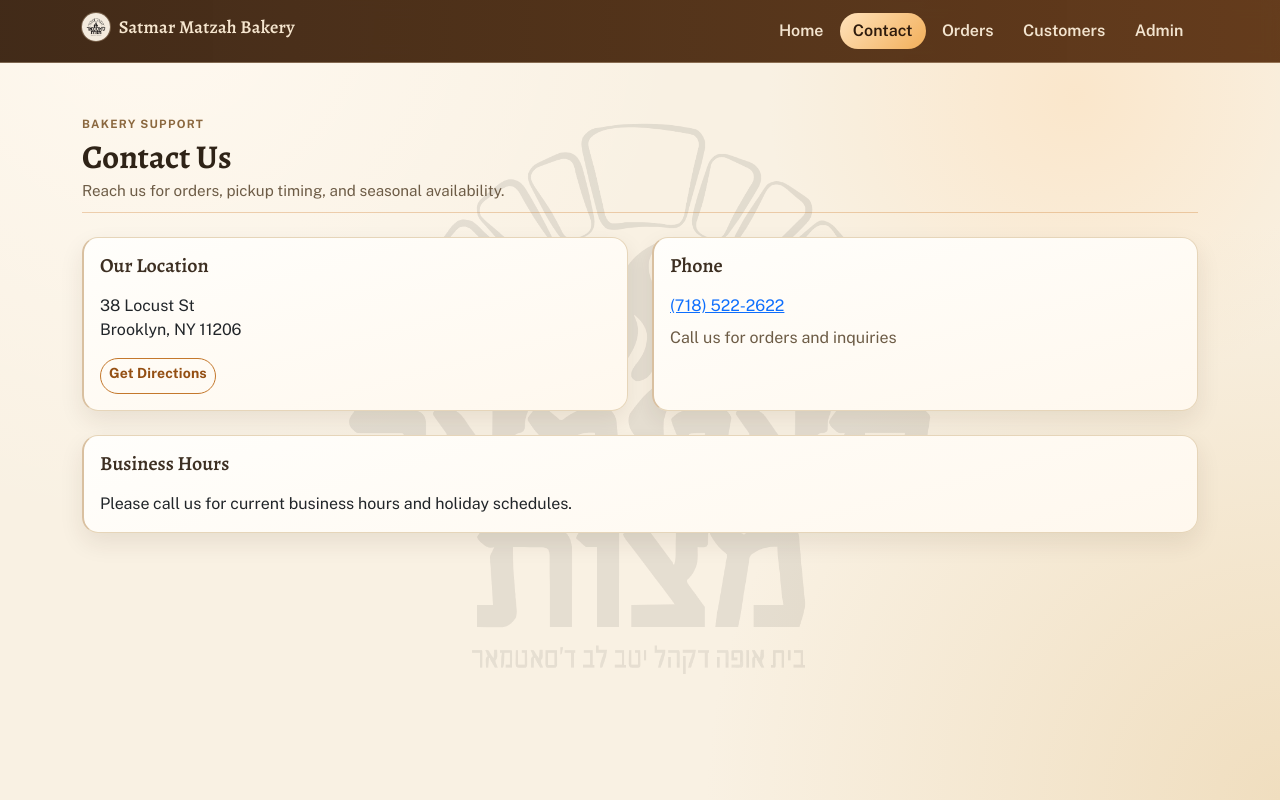
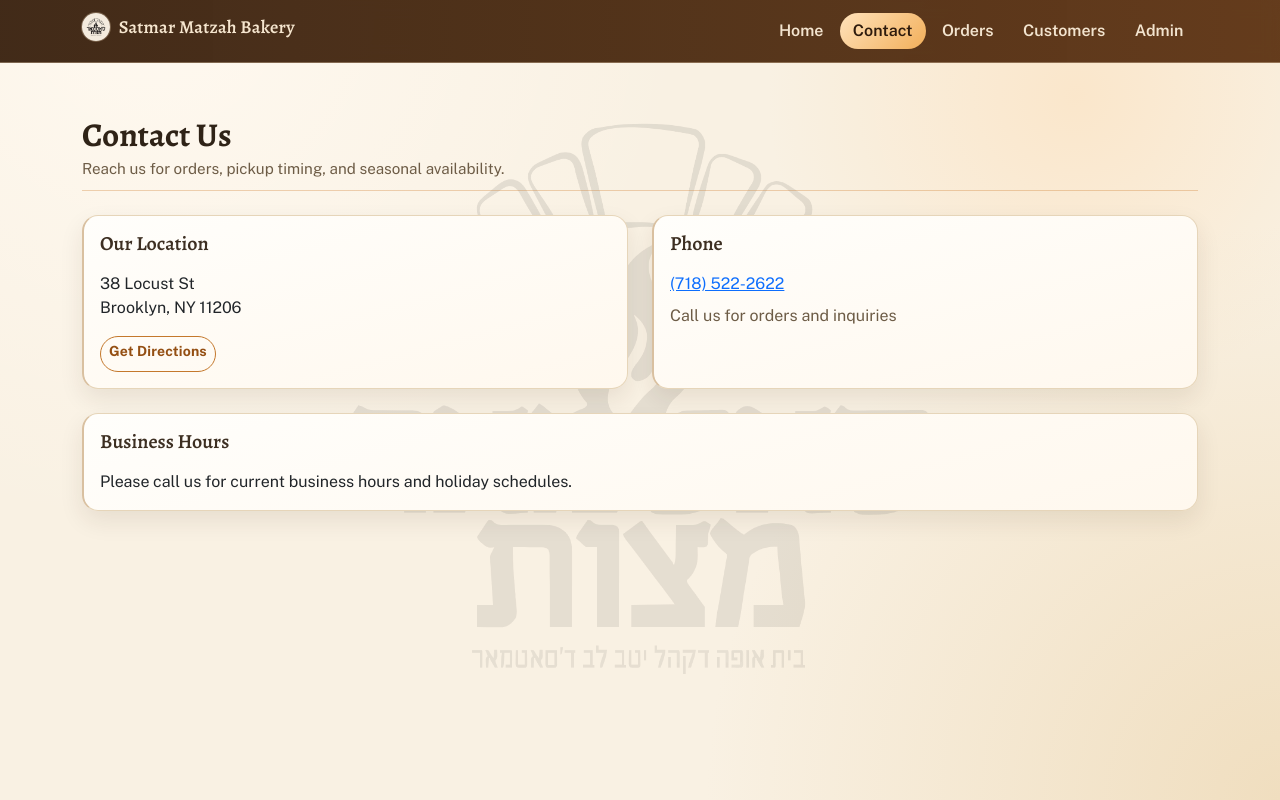
Before and after one commit to eliezerkohn/matzahBakery, a React (Vite) app in the folder MatzahBakery.Web/ClientApp/: page /contact in a window 1280 px wide. Built offline with nearby package versions, Linux system fonts and the light colour scheme.

Commit message:
contact fix

```diff
--- a/MatzahBakery.Web/ClientApp/src/Pages/Contact.jsx
+++ b/MatzahBakery.Web/ClientApp/src/Pages/Contact.jsx
@@ -2,7 +2,6 @@
     return (
         <div className="container py-5 page-contact">
             <div className="page-hero mb-4">
-                <div className="page-kicker">Bakery Support</div>
                 <h1 className="order-title mb-1">Contact Us</h1>
                 <p className="page-subtitle mb-0">Reach us for orders, pickup timing, and seasonal availability.</p>
             </div>
```
